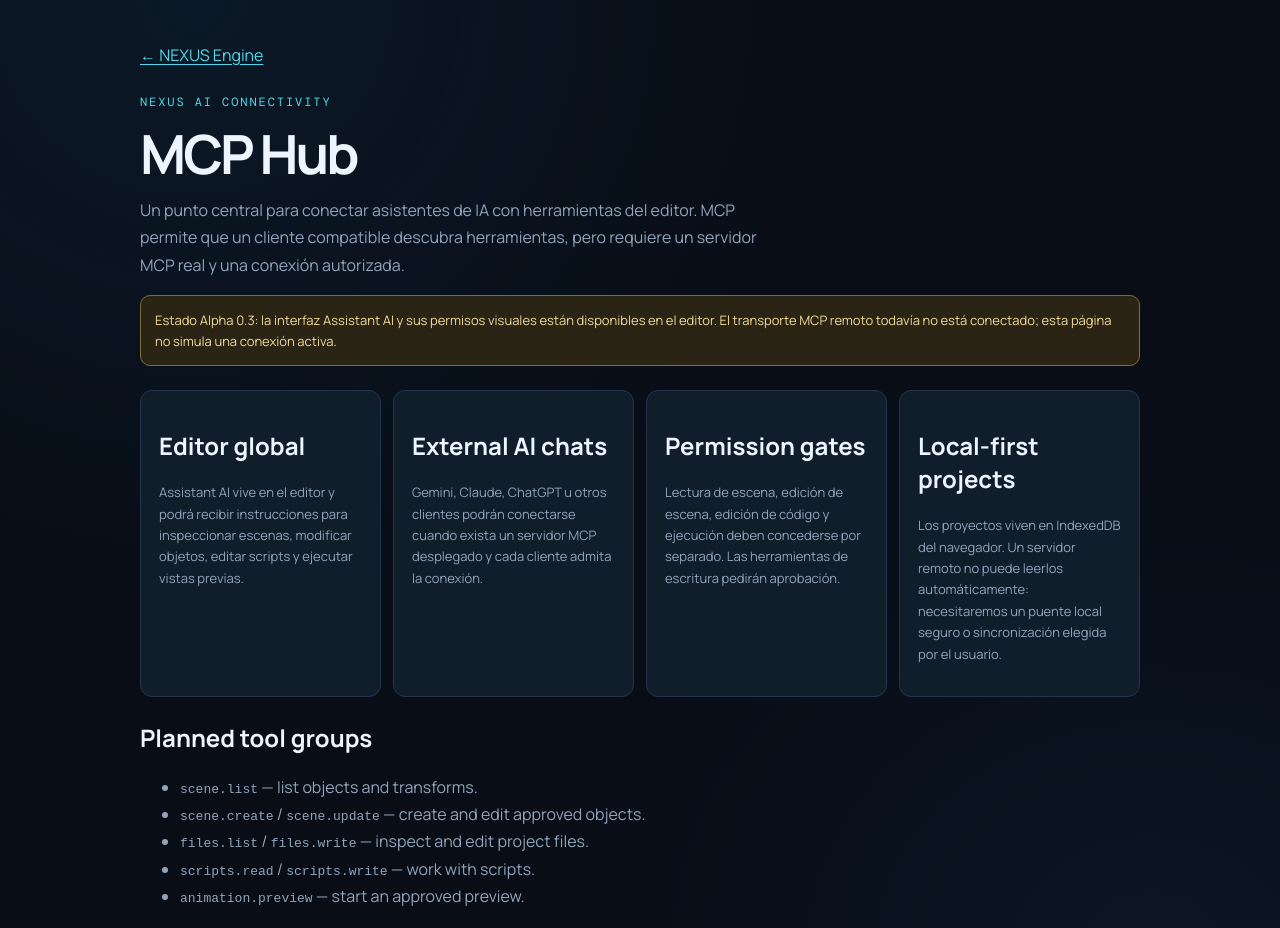
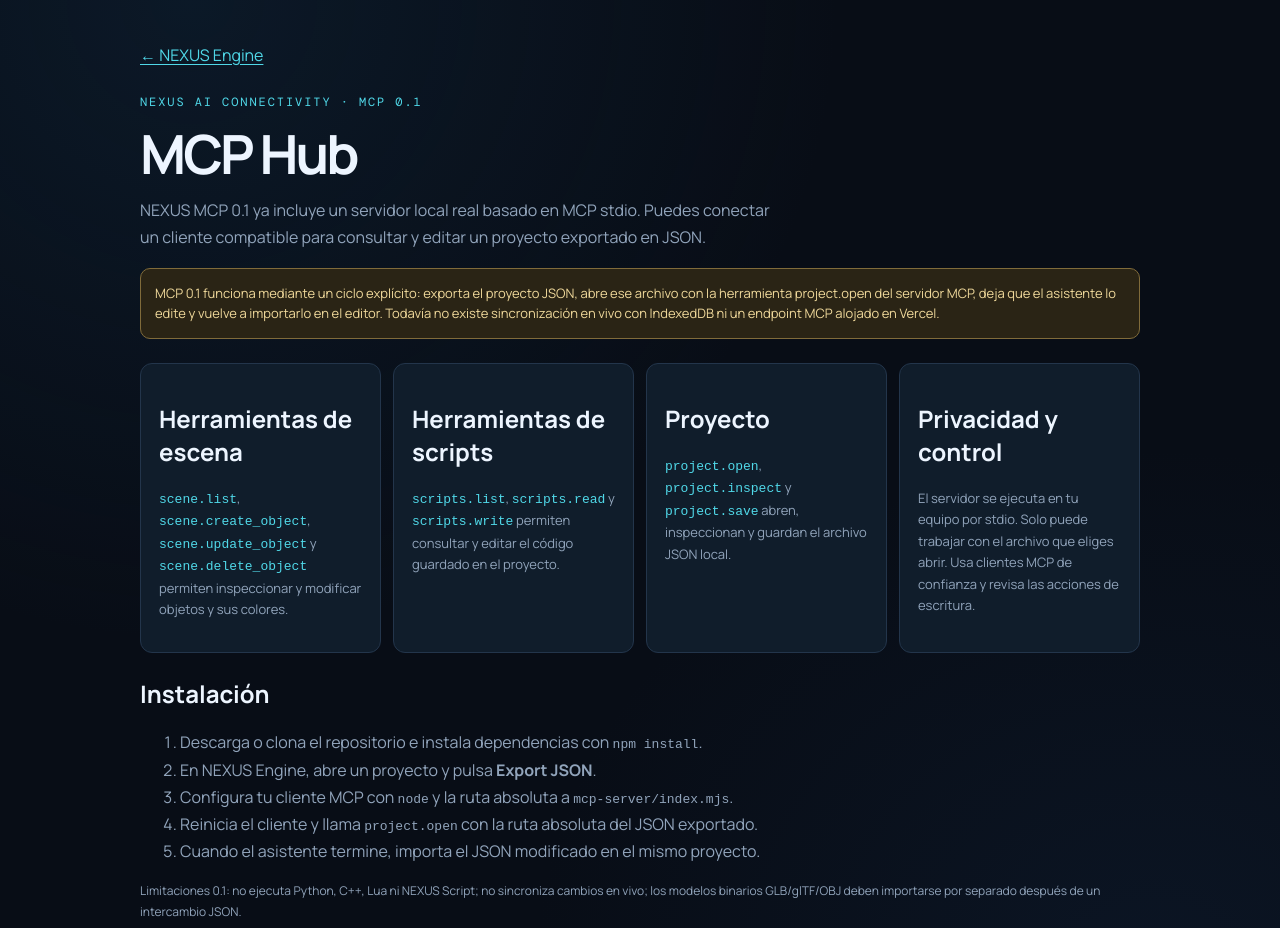
Before and after one commit to anyelo888ra-ux/NEXUS-Game-Engine, a Next.js app: page /mcp in a window 1280 px wide. Shown: the top 928 px of the page. Built offline with nearby package versions, Linux system fonts and the light colour scheme.

Commit message:
Document working local MCP 0.1 workflow

```diff
--- a/app/mcp/page.tsx
+++ b/app/mcp/page.tsx
@@ -4,66 +4,49 @@ export default function McpHub() {
   return (
     <main className="docs-layout">
       <Link className="docs-link" href="/">← NEXUS Engine</Link>
-      <div className="eyebrow" style={{ marginTop: 28 }}>
-        NEXUS AI CONNECTIVITY
-      </div>
+      <div className="eyebrow" style={{ marginTop: 28 }}>NEXUS AI CONNECTIVITY · MCP 0.1</div>
       <h1>MCP Hub</h1>
       <p className="subtitle">
-        Un punto central para conectar asistentes de IA con herramientas del
-        editor. MCP permite que un cliente compatible descubra herramientas,
-        pero requiere un servidor MCP real y una conexión autorizada.
+        NEXUS MCP 0.1 ya incluye un servidor local real basado en MCP stdio.
+        Puedes conectar un cliente compatible para consultar y editar un proyecto
+        exportado en JSON.
       </p>
       <div className="warning-note">
-        Estado Alpha 0.3: la interfaz Assistant AI y sus permisos visuales están
-        disponibles en el editor. El transporte MCP remoto todavía no está
-        conectado; esta página no simula una conexión activa.
+        MCP 0.1 funciona mediante un ciclo explícito: exporta el proyecto JSON,
+        abre ese archivo con la herramienta project.open del servidor MCP,
+        deja que el asistente lo edite y vuelve a importarlo en el editor.
+        Todavía no existe sincronización en vivo con IndexedDB ni un endpoint MCP alojado en Vercel.
       </div>
       <div className="docs-grid">
         <article className="docs-card">
-          <h2>Editor global</h2>
-          <p>
-            Assistant AI vive en el editor y podrá recibir instrucciones para
-            inspeccionar escenas, modificar objetos, editar scripts y ejecutar
-            vistas previas.
-          </p>
+          <h2>Herramientas de escena</h2>
+          <p><code>scene.list</code>, <code>scene.create_object</code>, <code>scene.update_object</code> y <code>scene.delete_object</code> permiten inspeccionar y modificar objetos y sus colores.</p>
         </article>
         <article className="docs-card">
-          <h2>External AI chats</h2>
-          <p>
-            Gemini, Claude, ChatGPT u otros clientes podrán conectarse cuando
-            exista un servidor MCP desplegado y cada cliente admita la conexión.
-          </p>
+          <h2>Herramientas de scripts</h2>
+          <p><code>scripts.list</code>, <code>scripts.read</code> y <code>scripts.write</code> permiten consultar y editar el código guardado en el proyecto.</p>
         </article>
         <article className="docs-card">
-          <h2>Permission gates</h2>
-          <p>
-            Lectura de escena, edición de escena, edición de código y ejecución
-            deben concederse por separado. Las herramientas de escritura pedirán
-            aprobación.
-          </p>
+          <h2>Proyecto</h2>
+          <p><code>project.open</code>, <code>project.inspect</code> y <code>project.save</code> abren, inspeccionan y guardan el archivo JSON local.</p>
         </article>
         <article className="docs-card">
-          <h2>Local-first projects</h2>
-          <p>
-            Los proyectos viven en IndexedDB del navegador. Un servidor remoto
-            no puede leerlos automáticamente: necesitaremos un puente local
-            seguro o sincronización elegida por el usuario.
-          </p>
+          <h2>Privacidad y control</h2>
+          <p>El servidor se ejecuta en tu equipo por stdio. Solo puede trabajar con el archivo que eliges abrir. Usa clientes MCP de confianza y revisa las acciones de escritura.</p>
         </article>
       </div>
-      <h2>Planned tool groups</h2>
-      <ul className="subtitle">
-        <li><code>scene.list</code> — list objects and transforms.</li>
-        <li><code>scene.create</code> / <code>scene.update</code> — create and edit approved objects.</li>
-        <li><code>files.list</code> / <code>files.write</code> — inspect and edit project files.</li>
-        <li><code>scripts.read</code> / <code>scripts.write</code> — work with scripts.</li>
-        <li><code>animation.preview</code> — start an approved preview.</li>
-      </ul>
-      <p className="muted" style={{ fontSize: 12 }}>
-        Security design: scoped tokens, per-tool permissions, explicit
-        confirmation for destructive changes, and no passwords or browser
-        cookies.
+      <h2>Instalación</h2>
+      <ol className="subtitle">
+        <li>Descarga o clona el repositorio e instala dependencias con <code>npm install</code>.</li>
+        <li>En NEXUS Engine, abre un proyecto y pulsa <strong>Export JSON</strong>.</li>
+        <li>Configura tu cliente MCP con <code>node</code> y la ruta absoluta a <code>mcp-server/index.mjs</code>.</li>
+        <li>Reinicia el cliente y llama <code>project.open</code> con la ruta absoluta del JSON exportado.</li>
+        <li>Cuando el asistente termine, importa el JSON modificado en el mismo proyecto.</li>
+      </ol>
+      <p className="muted" style={{fontSize:12,lineHeight:1.7}}>
+        Limitaciones 0.1: no ejecuta Python, C++, Lua ni NEXUS Script; no sincroniza cambios en vivo; los modelos binarios GLB/glTF/OBJ deben importarse por separado después de un intercambio JSON.
       </p>
+      <p><a className="docs-link" href="https://github.com/anyelo888ra-ux/NEXUS-Game-Engine/tree/main/mcp-server" target="_blank" rel="noreferrer">Ver servidor MCP y guía de configuración en GitHub ↗</a></p>
       <Link className="btn primary" href="/">Back to projects</Link>
     </main>
   );
```
